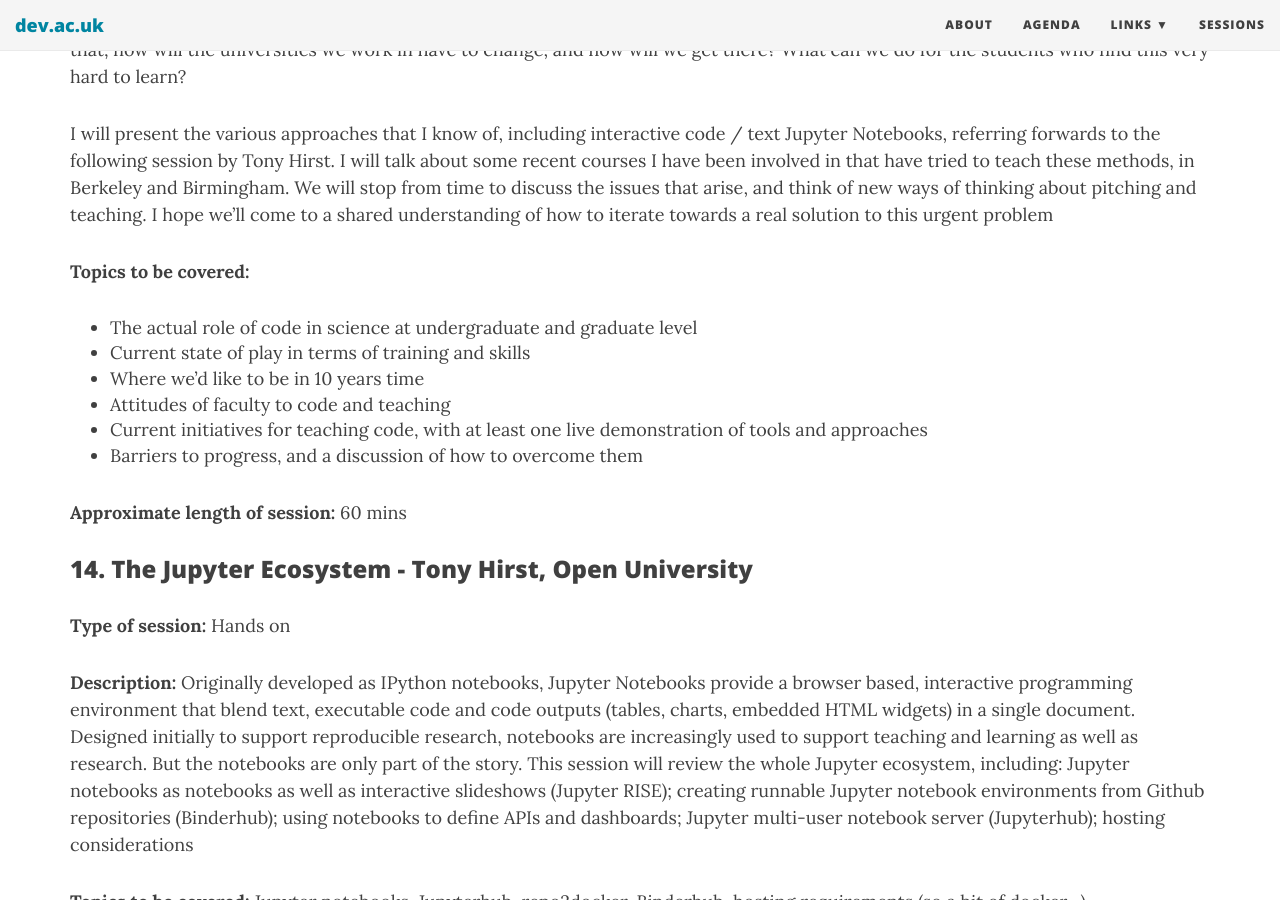
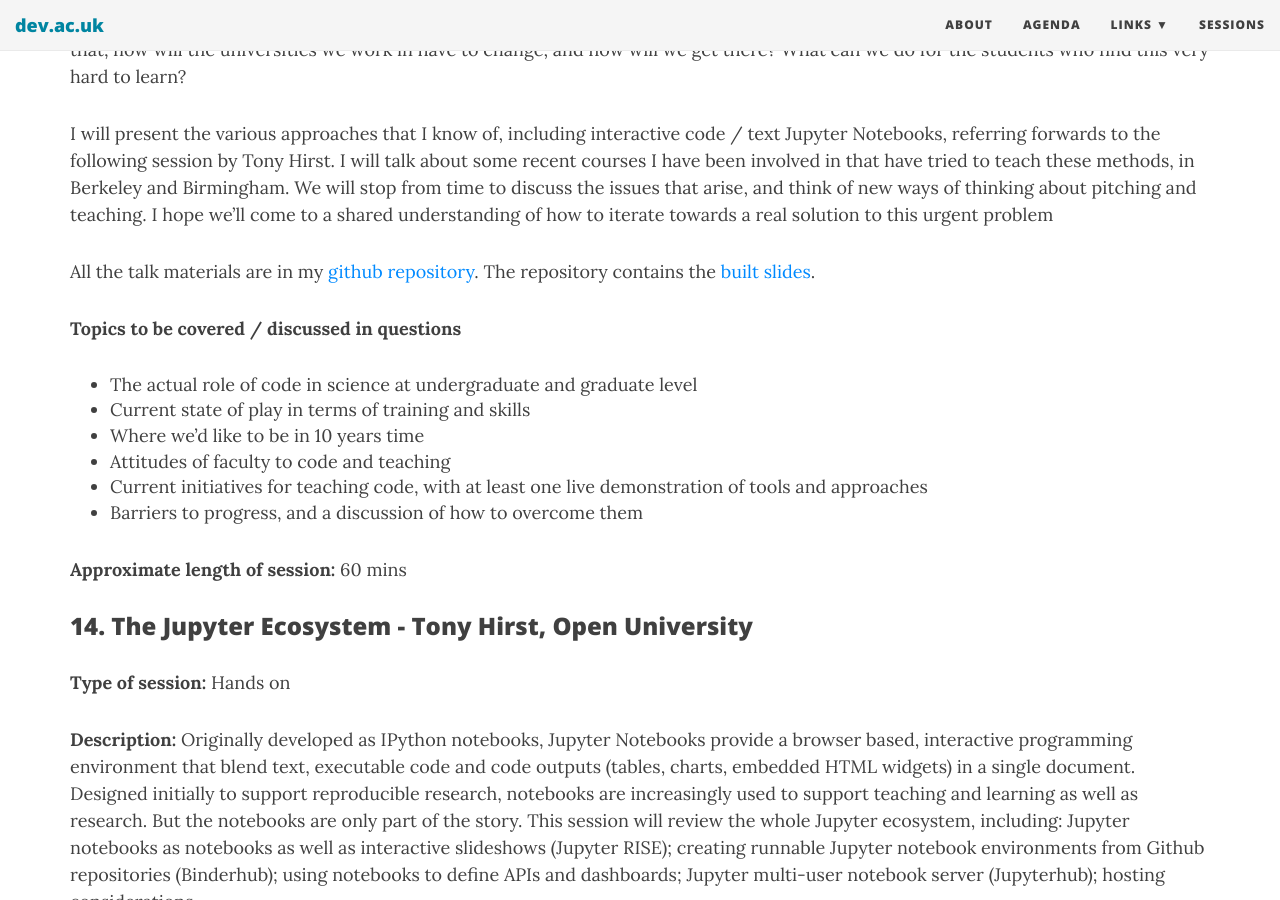
Before and after one commit to devacuk/devacuk.github.io, a Jekyll site: the page built from sessions.md, in a window 1280 px wide and 900 px high, scrolled down 5033 px. Built offline with Jekyll 4.4.1, drawn with Linux system fonts in a browser that asks for light colours; nearby versions of some CDN libraries.

Commit message:
Add links, slightly modify promise of topics.

```diff
--- a/sessions.md
+++ b/sessions.md
@@ -178,7 +178,12 @@
 pitching and teaching.  I hope we'll come to a shared understanding of
 how to iterate towards a real solution to this urgent problem
 
-**Topics to be covered:**
+All the talk materials are in my [github
+repository](https://github.com/matthew-brett/dev.ac.uk).  The repository
+contains the [built
+slides](https://github.com/matthew-brett/dev.ac.uk/blob/master/devacuk_slides.pdf).
+
+**Topics to be covered / discussed in questions**
 
 * The actual role of code in science at undergraduate and graduate level
 * Current state of play in terms of training and skills
```
